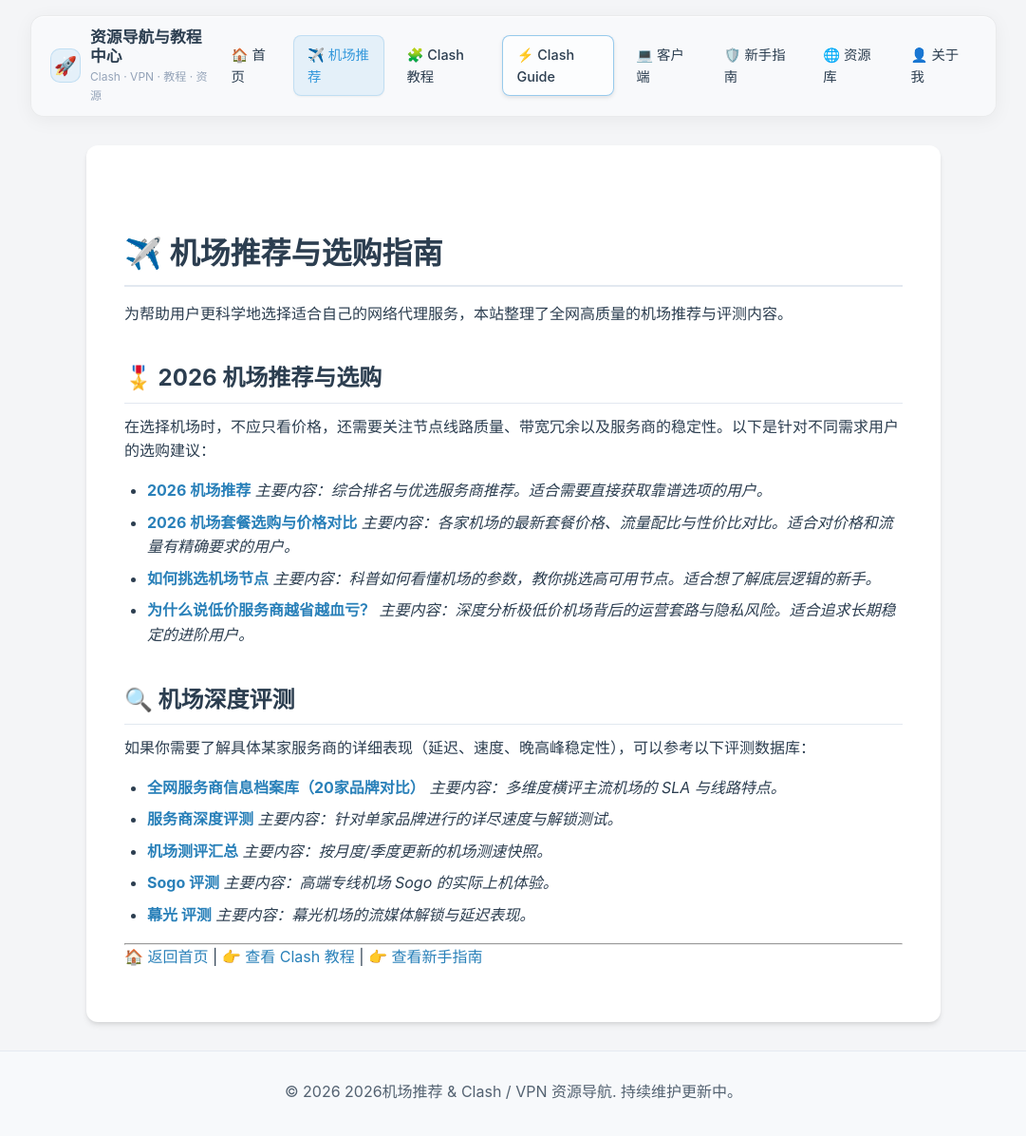
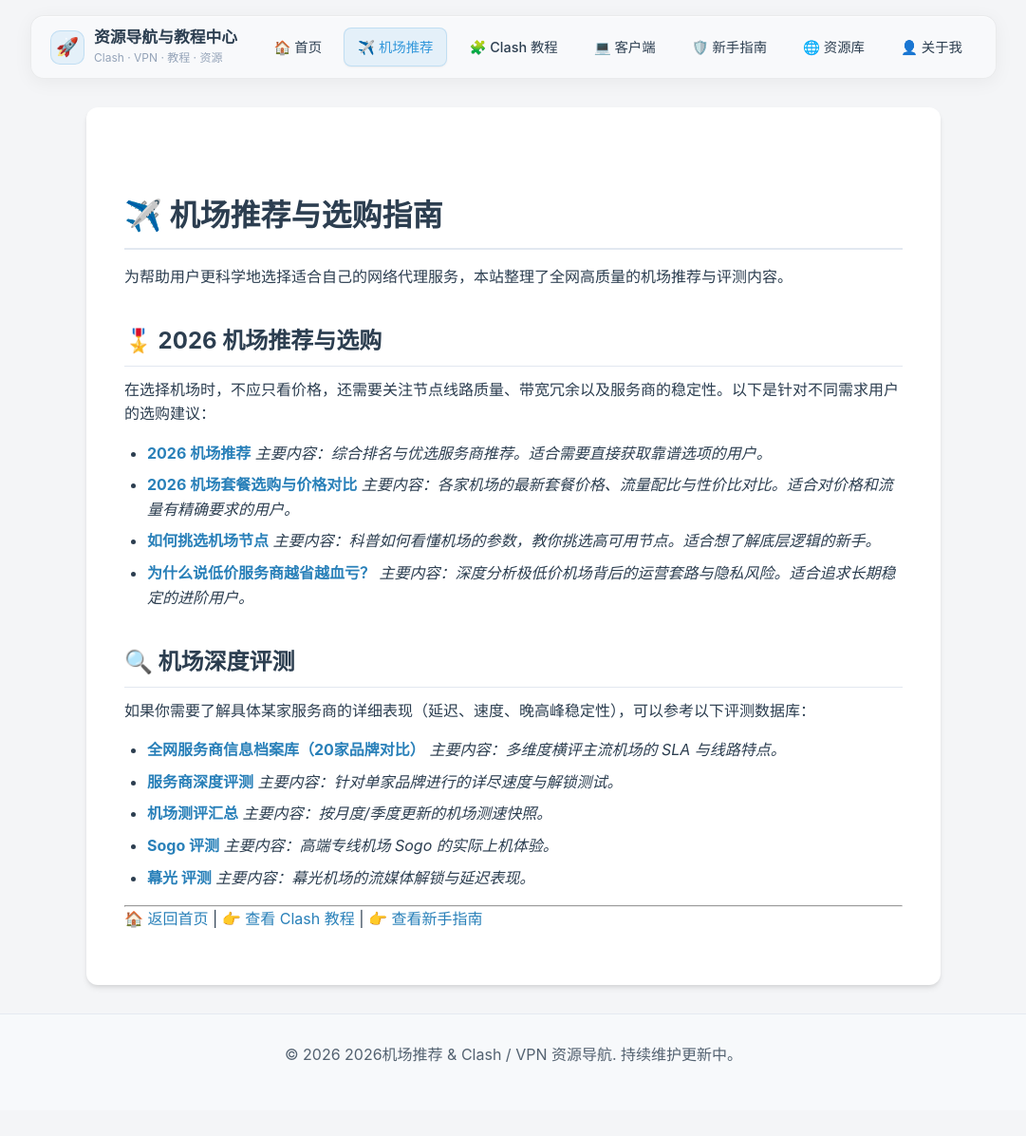
Before and after one commit to Colasaiko/tuijianjichang, a Jekyll site: the page built from airport.md, in a window 1280 px wide and 1209 px high. Shown: the top 1196 px of the window at 95% size, without its empty margins (99-1180 px from the left). Built offline with Jekyll 4.4.1, drawn with Linux system fonts in a browser that asks for light colours; our own code applies the rules of GitHub Pages for plain Markdown files.

Commit message:
chore: remove duplicate Clash Guide nav link

```diff
--- a/_layouts/default.html
+++ b/_layouts/default.html
@@ -23,7 +23,6 @@
                 <a href="/tuijianjichang/" class="nav-item {% if page.url == '/' or page.url == '/index.html' %}active{% endif %}">🏠 首页</a>
                 <a href="/tuijianjichang/airport.html" class="nav-item {% if page.url == '/airport.html' %}active{% endif %}">✈️ 机场推荐</a>
                 <a href="/tuijianjichang/clash.html" class="nav-item {% if page.url == '/clash.html' %}active{% endif %}">🧩 Clash 教程</a>
-                <a href="https://colasaiko.github.io/Clash-/" class="nav-item nav-special">⚡ Clash Guide</a>
                 <a href="/tuijianjichang/clients.html" class="nav-item {% if page.url == '/clients.html' %}active{% endif %}">💻 客户端</a>
                 <a href="/tuijianjichang/newbie.html" class="nav-item {% if page.url == '/newbie.html' %}active{% endif %}">🛡️ 新手指南</a>
                 <a href="/tuijianjichang/resources.html" class="nav-item {% if page.url == '/resources.html' %}active{% endif %}">🌐 资源库</a>
```
